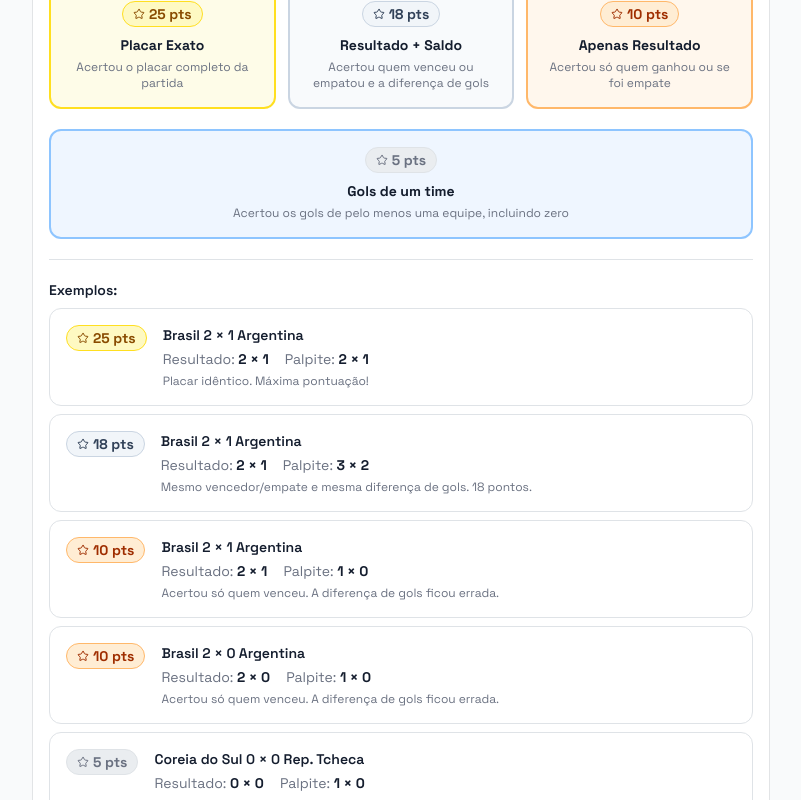
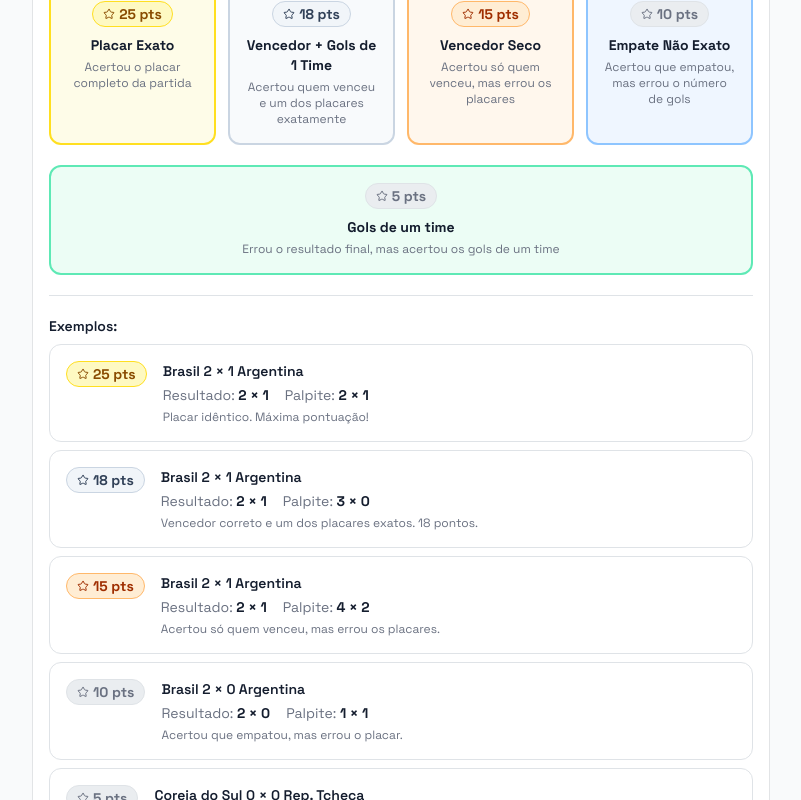
Before and after one commit to chmenegatti/bolao-da-copa, a Next.js app: page /help in a window 1280 px wide. Shown: the part 480-1280 px from the top of the page, without its empty margins (239-1040 px from the left). Built offline with nearby package versions, Linux system fonts and the light colour scheme; no server answers; the database is empty; sample sign-in values are in the browser's storage.

Commit message:
✅ (game-logic.test.ts): Refatora testes de pontuação ✨ (game-logic.ts): Refatora lógica de cálculo de pontuação 📝 (app/auth/page.tsx): Atualiza descrição de pontuação na página de autenticação ✨ (app/(main)/help/page.tsx): Refatora página de ajuda

```diff
--- a/src/app/(main)/help/page.tsx
+++ b/src/app/(main)/help/page.tsx
@@ -110,7 +110,7 @@ export default function HelpPage() {
             segue esta ordem:
           </p>
 
-          <div className="grid grid-cols-1 sm:grid-cols-3 gap-3">
+          <div className="grid grid-cols-1 sm:grid-cols-2 xl:grid-cols-4 gap-3">
             <div className="text-center p-4 rounded-lg border-2 border-yellow-300 bg-yellow-50">
               <PointsBadge points={25} variant="gold" />
               <p className="font-bold mt-2 text-sm">Placar Exato</p>
@@ -118,20 +118,25 @@ export default function HelpPage() {
             </div>
             <div className="text-center p-4 rounded-lg border-2 border-slate-300 bg-slate-50">
               <PointsBadge points={18} variant="silver" />
-              <p className="font-bold mt-2 text-sm">Resultado + Saldo</p>
-              <p className="text-xs text-muted-foreground mt-1">Acertou quem venceu ou empatou e a diferença de gols</p>
+              <p className="font-bold mt-2 text-sm">Vencedor + Gols de 1 Time</p>
+              <p className="text-xs text-muted-foreground mt-1">Acertou quem venceu e um dos placares exatamente</p>
             </div>
             <div className="text-center p-4 rounded-lg border-2 border-orange-300 bg-orange-50">
-              <PointsBadge points={10} variant="bronze" />
-              <p className="font-bold mt-2 text-sm">Apenas Resultado</p>
-              <p className="text-xs text-muted-foreground mt-1">Acertou só quem ganhou ou se foi empate</p>
+              <PointsBadge points={15} variant="bronze" />
+              <p className="font-bold mt-2 text-sm">Vencedor Seco</p>
+              <p className="text-xs text-muted-foreground mt-1">Acertou só quem venceu, mas errou os placares</p>
+            </div>
+            <div className="text-center p-4 rounded-lg border-2 border-blue-300 bg-blue-50">
+              <PointsBadge points={10} variant="default" />
+              <p className="font-bold mt-2 text-sm">Empate Não Exato</p>
+              <p className="text-xs text-muted-foreground mt-1">Acertou que empatou, mas errou o número de gols</p>
             </div>
           </div>
-          <div className="grid grid-cols-1 sm:grid-cols-1 gap-3">
-            <div className="text-center p-4 rounded-lg border-2 border-blue-300 bg-blue-50">
+          <div className="grid grid-cols-1 gap-3">
+            <div className="text-center p-4 rounded-lg border-2 border-emerald-300 bg-emerald-50">
               <PointsBadge points={5} variant="default" />
               <p className="font-bold mt-2 text-sm">Gols de um time</p>
-              <p className="text-xs text-muted-foreground mt-1">Acertou os gols de pelo menos uma equipe, incluindo zero</p>
+              <p className="text-xs text-muted-foreground mt-1">Errou o resultado final, mas acertou os gols de um time</p>
             </div>
           </div>
 
@@ -151,33 +156,33 @@ export default function HelpPage() {
               <ExampleCard
                 label="Brasil 2 × 1 Argentina"
                 real="2 × 1"
-                guess="3 × 2"
+                guess="3 × 0"
                 points={18}
-                description="Mesmo vencedor/empate e mesma diferença de gols. 18 pontos."
+                description="Vencedor correto e um dos placares exatos. 18 pontos."
                 variant="silver"
               />
               <ExampleCard
                 label="Brasil 2 × 1 Argentina"
                 real="2 × 1"
-                guess="1 × 0"
-                points={10}
-                description="Acertou só quem venceu. A diferença de gols ficou errada."
+                guess="4 × 2"
+                points={15}
+                description="Acertou só quem venceu, mas errou os placares."
                 variant="bronze"
               />
               <ExampleCard
                 label="Brasil 2 × 0 Argentina"
                 real="2 × 0"
-                guess="1 × 0"
+                guess="1 × 1"
                 points={10}
-                description="Acertou só quem venceu. A diferença de gols ficou errada."
-                variant="bronze"
+                description="Acertou que empatou, mas errou o placar."
+                variant="default"
               />
               <ExampleCard
                 label="Coreia do Sul 0 × 0 Rep. Tcheca"
                 real="0 × 0"
-                guess="1 × 0"
+                guess="0 × 1"
                 points={5}
-                description="Acertou os gols de uma equipe, mas errou o resultado final."
+                description="Errou o resultado final, mas acertou os gols de um time."
                 variant="default"
               />
               <ExampleCard
@@ -373,15 +378,19 @@ export default function HelpPage() {
                   <td className="py-2 text-right"><PointsBadge points={25} variant="gold" /></td>
                 </tr>
                 <tr>
-                  <td className="py-2 pr-4">Resultado + diferença de gols corretos</td>
+                  <td className="py-2 pr-4">Vencedor + gols de 1 time corretos</td>
                   <td className="py-2 text-right"><PointsBadge points={18} variant="silver" /></td>
                 </tr>
                 <tr>
-                  <td className="py-2 pr-4">Apenas o vencedor ou empate correto</td>
-                  <td className="py-2 text-right"><PointsBadge points={10} variant="bronze" /></td>
+                  <td className="py-2 pr-4">Apenas vencedor, sem placares exatos</td>
+                  <td className="py-2 text-right"><PointsBadge points={15} variant="bronze" /></td>
                 </tr>
                 <tr>
-                  <td className="py-2 pr-4">Acertou os gols de um dos times, incluindo zero</td>
+                  <td className="py-2 pr-4">Empate não exato</td>
+                  <td className="py-2 text-right"><PointsBadge points={10} variant="default" /></td>
+                </tr>
+                <tr>
+                  <td className="py-2 pr-4">Gols isolados</td>
                   <td className="py-2 text-right"><PointsBadge points={5} variant="default" /></td>
                 </tr>
                 <tr>
--- a/src/app/auth/page.tsx
+++ b/src/app/auth/page.tsx
@@ -73,9 +73,9 @@ export default function AuthPage() {
                   <Trophy className="h-5 w-5 text-gold" />
                 </div>
                 <div>
-                  <p className="font-semibold">18 pontos - Resultado + Saldo</p>
+                  <p className="font-semibold">18 pontos - Vencedor + Gols de 1 Time</p>
                   <p className="text-sm text-white/60">
-                    Acertou quem venceu ou empatou e a diferença de gols
+                    Acertou quem venceu e um dos placares exatamente
                   </p>
                 </div>
               </div>
@@ -84,8 +84,8 @@ export default function AuthPage() {
                   <CheckCircle2 className="h-5 w-5 text-white/60" />
                 </div>
                 <div>
-                  <p className="font-semibold">10 pontos - Apenas Resultado</p>
-                  <p className="text-sm text-white/60">Acertou só quem venceu ou se foi empate</p>
+                  <p className="font-semibold">15 pontos - Vencedor Seco</p>
+                  <p className="text-sm text-white/60">Acertou só quem venceu, mas errou os placares</p>
                 </div>
               </div>
               <div className="flex items-start gap-3">
@@ -93,9 +93,18 @@ export default function AuthPage() {
                   <CheckCircle2 className="h-5 w-5 text-white/60" />
                 </div>
                 <div>
-                  <p className="font-semibold">5 pontos - Gols de um time</p>
+                  <p className="font-semibold">10 pontos - Empate Não Exato</p>
+                  <p className="text-sm text-white/60">Acertou que empatou, mas errou o número de gols</p>
+                </div>
+              </div>
+              <div className="flex items-start gap-3">
+                <div className="w-10 h-10 rounded-lg bg-white/10 flex items-center justify-center shrink-0">
+                  <CheckCircle2 className="h-5 w-5 text-white/60" />
+                </div>
+                <div>
+                  <p className="font-semibold">5 pontos - Gols Isolados</p>
                   <p className="text-sm text-white/60">
-                    Acertou os gols de pelo menos uma equipe, incluindo zero
+                    Errou o resultado final, mas acertou os gols de um time
                   </p>
                 </div>
               </div>
--- a/src/lib/game-logic.ts
+++ b/src/lib/game-logic.ts
@@ -19,9 +19,10 @@ export function canUserPlaceGuess(matchDate: Date): boolean {
  *
  * Regras:
  *  25 pts — Placar exato                   (ex: 2×1 → 2×1)
- *  18 pts — Vencedor/empate + saldo iguais (ex: 3×1 → 2×0 — ambos vitória com +2)
- *  10 pts — Apenas vencedor ou empate      (ex: 1×0 → 3×0)
- *   5 pts — Acertou gols de um time         (ex: 1×0 → 0×0, acertou o zero)
+ *  18 pts — Vencedor + gols de um time     (ex: 3×1 → 3×0 ou 2×1)
+ *  15 pts — Vencedor seco                  (ex: 3×1 → 1×0 ou 4×2)
+ *  10 pts — Empate não exato               (ex: 2×2 → 1×1)
+ *   5 pts — Gols isolados                  (ex: 3×1 → 3×4 ou 0×1)
  *   0 pts — Erro total
  */
 export function calculateGuessPoints(
@@ -30,26 +31,23 @@ export function calculateGuessPoints(
   realA: number,
   realB: number
 ): number {
-  // Placar exato
-  if (guessA === realA && guessB === realB) return 25;
-
-  const guessDiff = guessA - guessB;
-  const realDiff = realA - realB;
-
   const winner = (a: number, b: number) =>
     a > b ? "a" : a < b ? "b" : "draw";
 
   const guessWinner = winner(guessA, guessB);
   const realWinner = winner(realA, realB);
+  const hasExactTeamScore = guessA === realA || guessB === realB;
 
-  // Vencedor correto + mesmo saldo de gols
-  if (guessWinner === realWinner && guessDiff === realDiff) return 18;
+  // Placar exato
+  if (guessA === realA && guessB === realB) return 25;
 
-  // Apenas o vencedor (ou empate)
-  if (guessWinner === realWinner) return 10;
+  if (guessWinner === realWinner) {
+    if (guessWinner === "draw") return 10;
+    if (hasExactTeamScore) return 18;
+    return 15;
+  }
 
-  // Acertou o número de gols de pelo menos um dos times (inclui zero)
-  if (guessA === realA || guessB === realB) return 5;
+  if (hasExactTeamScore) return 5;
 
   return 0;
 }
```
Also changed, not shown: 1 other file (tests, documents, lock files or other folders).
